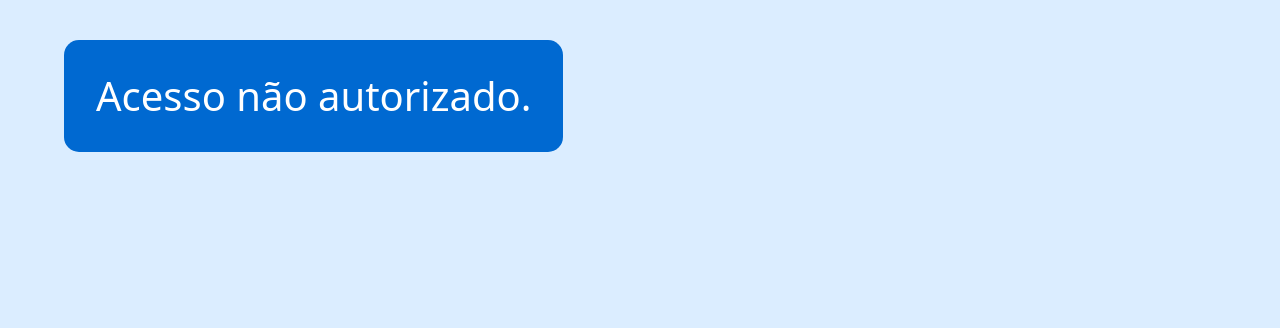
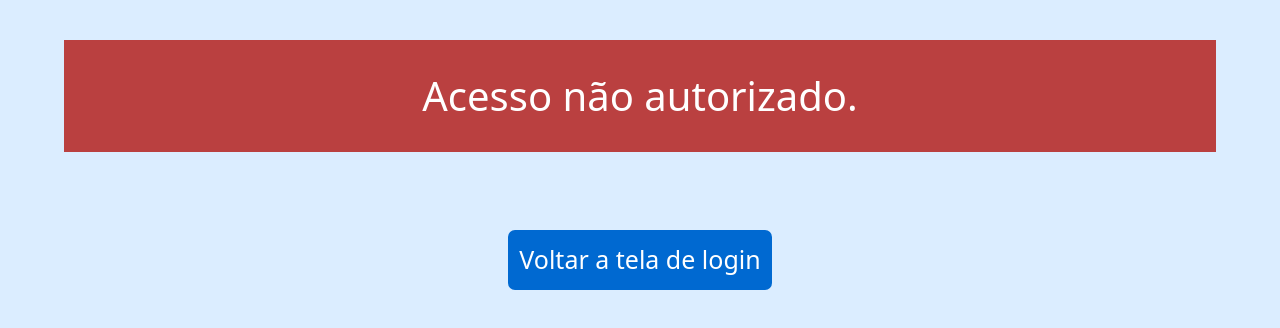
Before and after one commit to werbertss/DEVinCourses-m3p2-front-end, an Angular app: page /nao-autorizado in a window 1280 px wide. Shown: the top 328 px of the page. Built offline with nearby package versions, Linux system fonts and the light colour scheme.

Commit message:
Melhorando identação de alguns compentes

```diff
--- a/src/app/components/footer/footer.component.html
+++ b/src/app/components/footer/footer.component.html
@@ -1,4 +1,4 @@
-<div class="container">
+<div class="container" id="endHome">
     <footer class="py-3 my-4">
         <hr>
       <p class="text-center text-muted pading">© 2022</p>
--- a/src/app/components/footer/footer.component.scss
+++ b/src/app/components/footer/footer.component.scss
@@ -2,3 +2,7 @@ pading{
     padding: 0px !important;
     margin: 0px !important;
 }
+
+#endHome{
+    margin-top: 130px;
+}
--- a/src/app/components/header/header.component.html
+++ b/src/app/components/header/header.component.html
@@ -25,7 +25,7 @@
 
    <!--Botão Perfil -->
    <div ngbDropdown class="d-inline-block">
-      <span>{{ userActive?.name }}</span>
+      <span id="MessageHello">{{ userActive?.name }}</span>
       <button type="button" class="btn" id="dropdownBasic1" ngbDropdownToggle>
         <img [src]=" profilePicture " alt="mdo" width="32" height="32" class="rounded-circle">
       </button>
--- a/src/app/components/header/header.component.scss
+++ b/src/app/components/header/header.component.scss
@@ -18,3 +18,8 @@ ul li a{
     padding: 10px;
     color: $branco !important;
 }
+
+#MessageHello{
+    font-family: Arial, Helvetica, sans-serif;
+    font-size: 14px;
+}
--- a/src/app/modules/main/pages/home/home.component.html
+++ b/src/app/modules/main/pages/home/home.component.html
@@ -35,7 +35,7 @@
 
 <div class="text-center">
 
-    <h4>
+    <h4 id="EspacamentoTitulo">
       {{ trainingModel.title }}
     </h4>
 
@@ -44,22 +44,28 @@
 </div>
 
   <div class="modal-body">
-    <div class="text-center">
+    <div class="text-center" >
 
       <div>
         <img id="EspacamentoTopImage" class="w-50" src="{{ trainingModel.url }}" alt="" />
         <p id="EspacamentoTopDescription">{{ trainingModel.description }}</p>
+        <hr>
       </div>
-
     </div>
   </div>
 
-  <hr class="hr02">
+
 
     <div class="text-center">
 
+      <div id="allStudents">
+        <p>
+
+          Total de alunos
+        </p>
+      </div>
+
       <div id="Inline">
-
             <div class="formatacao01">
               <p>
                 Cadastrados
@@ -93,7 +99,6 @@
 
     </div>
 
-<hr class="hr02">
 
   <div class="modal-footer">
 
--- a/src/app/modules/main/pages/home/home.component.scss
+++ b/src/app/modules/main/pages/home/home.component.scss
@@ -7,6 +7,10 @@
 
 #Inline{
     display: inline-flex;
+}
+
+#marginTest{
+    margin-top: 50px;
 }
 
 #TitleModal{
@@ -21,6 +25,13 @@
 
 #colordefundo{
     background-color: #DBEDFF;
+}
+
+#allStudents{
+    margin-top: 20px;
+    font-size: 27px;
+    font-family: Arial, Helvetica, sans-serif;
+    color: rgb(61, 58, 58);
 }
 
 .formatacao01{
@@ -59,17 +70,16 @@
     border-width: 1px;
 }
 
-.hr02{
-    display: block;
-    margin-top: 0.2em;
-    margin-left: auto;
-    margin-right: auto;
-    border-style: inset;
-    border-width: 3px;
+
+#EspacamentoTitulo{
+    font-size: 27px;
+    margin-bottom: 30px;
+    color: #0069D1;
 }
 
 #EspacamentoTopDescription{
     margin-top: 30px;
+    margin-bottom: 50px;
 }
 
 #EspacamentoTopImage{
--- a/src/app/pages/forbidden/forbidden.component.html
+++ b/src/app/pages/forbidden/forbidden.component.html
@@ -1,3 +1,5 @@
-<main>
+<main class="text-center">
   <h1>Acesso não autorizado.</h1>
+
+  <button routerLink="" id="VoltarTelaLogin">Voltar a tela de login</button>
 </main>
--- a/src/app/pages/forbidden/forbidden.component.scss
+++ b/src/app/pages/forbidden/forbidden.component.scss
@@ -10,12 +10,21 @@ main {
 
   h1 {
     padding: 2rem;
-    width: min-content;
-    white-space: nowrap;
 
-    border-radius: 15px;
+    border-radius: 0;
 
-    background-color: $azul-escuro;
+    background-color: $vermelho;
     color: white;
   }
+
+  #VoltarTelaLogin{
+    padding: 0.7rem;
+    margin-top: 70px;
+    background-color: #0069D1;
+    border: 0;
+    border-radius: 7px;
+    color: white;
+    font-size: 25px;
+  }
+
 }
```
Also changed, not shown: src/app/guards/login.guard.ts (line endings or trailing spaces). Lines whose indentation alone changed are shown as unchanged.
